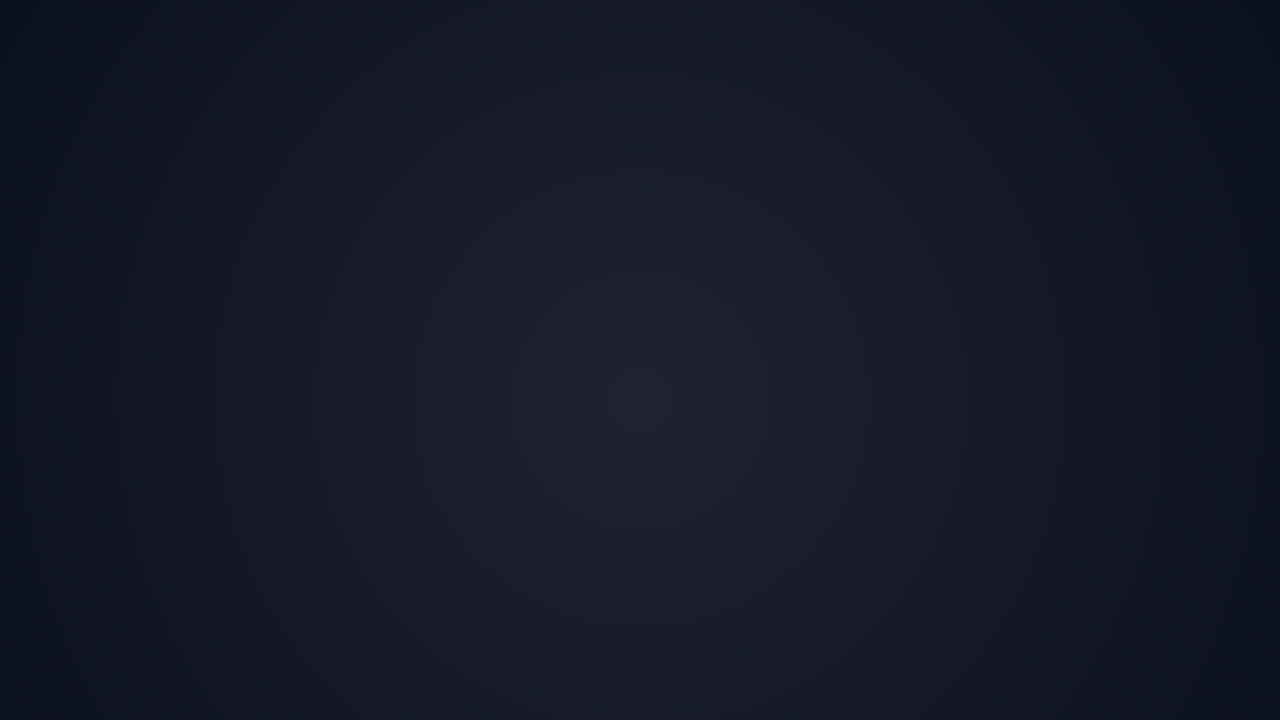
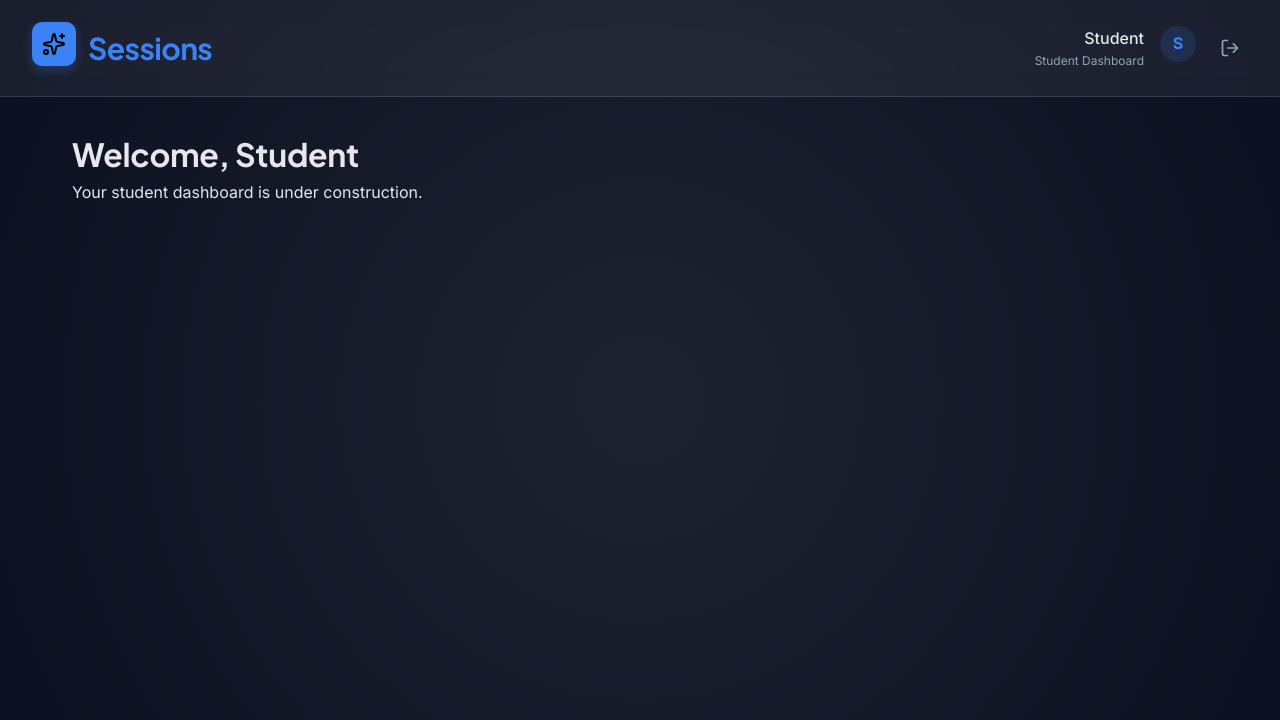
Before and after one commit to muhammadhaider02/ai-tutoring-prototype, a React (Create React App) app: page /student-dashboard/1 in a window 1280 px wide. Before the commit this address had no page. Shown: the top 720 px of the page. Built offline with nearby package versions, Linux system fonts and the light colour scheme.

Commit message:
Added Student & Teacher Dashboards

```diff
--- a/package.json
+++ b/package.json
@@ -3,6 +3,7 @@
   "version": "0.1.0",
   "private": true,
   "dependencies": {
+    "lucide-react": "^0.542.0",
     "react": "^18.2.0",
     "react-dom": "^18.2.0",
     "react-router-dom": "^6.20.0",
--- a/src/App.js
+++ b/src/App.js
@@ -3,6 +3,8 @@ import { BrowserRouter as Router, Routes, Route } from 'react-router-dom';
 import HomePage from './pages/HomePage';
 import TeacherListPage from './pages/TeacherListPage';
 import StudentListPage from './pages/StudentListPage';
+import StudentDashboardPage from './pages/StudentDashboardPage';
+import TeacherDashboardPage from './pages/TeacherDashboardPage';
 
 function App() {
   return (
@@ -12,6 +14,8 @@ function App() {
           <Route path="/" element={<HomePage />} />
           <Route path="/teachers" element={<TeacherListPage />} />
           <Route path="/students" element={<StudentListPage />} />
+          <Route path="/student-dashboard/:studentId" element={<StudentDashboardPage />} />
+          <Route path="/teacher-dashboard/:teacherId" element={<TeacherDashboardPage />} />
         </Routes>
       </div>
     </Router>
--- /dev/null
+++ b/src/pages/StudentDashboardPage.js
@@ -0,0 +1,54 @@
+import React from 'react';
+import { useNavigate, useParams } from 'react-router-dom';
+import { Sparkles, LogOut } from 'lucide-react';
+
+function StudentDashboardPage() {
+  const navigate = useNavigate();
+  const { studentId } = useParams();
+
+  // Use this to get student name from ID or API call in a real app
+  const studentName = studentId === 'amna' ? 'Amna Ahmad' : 'Student';
+  const studentInitial = studentName.charAt(0);
+
+  return (
+    <div className="dashboard-page">
+      {/* Top Navigation Bar */}
+      <div className="dashboard-navbar">
+        {/* Logo and Brand - reusing existing styles */}
+        <div className="sessions-logo">
+          <div className="logo-icon">
+            <Sparkles className="logo-icon-svg" size={24} />
+          </div>
+          <h1 className="logo-text">Sessions</h1>
+        </div>
+
+        {/* User Info and Logout - Rearranged */}
+        <div className="user-controls">
+          {/* Name and role on the left */}
+          <div className="user-info">
+            <span className="user-name">{studentName}</span>
+            <span className="user-role">Student Dashboard</span>
+          </div>
+
+          {/* Icon in the middle */}
+          <div className="student-initial" style={{ width: '36px', height: '36px', fontSize: '1rem' }}>
+            {studentInitial}
+          </div>
+
+          {/* Logout button on the right */}
+          <button className="icon-button" onClick={() => navigate('/')}>
+            <LogOut size={20} />
+          </button>
+        </div>
+      </div>
+
+      {/* Dashboard Content */}
+      <div className="dashboard-content">
+        <h1>Welcome, {studentName}</h1>
+        <p>Your student dashboard is under construction.</p>
+      </div>
+    </div>
+  );
+}
+
+export default StudentDashboardPage;
--- a/src/pages/StudentListPage.js
+++ b/src/pages/StudentListPage.js
@@ -24,7 +24,7 @@ function StudentListPage() {
 
           <h2
             className="select-role-text"
-            style={{ marginTop: '0.2rem', marginBottom: '0.5rem' }}
+            style={{ marginTop: '0.05rem', marginBottom: '0.5rem' }}
           >
             Select your role to continue
           </h2>
@@ -41,9 +41,13 @@ function StudentListPage() {
 
         {/* Updated grid layout for student cards */}
         <div className="students-grid">
-          <div className="student-card">
+          <div
+            className="student-card"
+            onClick={() => navigate('/student-dashboard/amna')}
+            style={{ cursor: 'pointer' }}
+          >
             <div className="student-initial">A</div>
-            <p className="student-name">Alice Johnson</p>
+            <p className="student-name">Amna Ahmad</p>
           </div>
 
           <div className="student-card">
--- /dev/null
+++ b/src/pages/TeacherDashboardPage.js
@@ -0,0 +1,54 @@
+import React from 'react';
+import { useNavigate, useParams } from 'react-router-dom';
+import { Sparkles, LogOut } from 'lucide-react';
+
+function TeacherDashboardPage() {
+  const navigate = useNavigate();
+  const { teacherId } = useParams();
+
+  // Use this to get teacher name from ID or API call in a real app
+  const teacherName = teacherId === 'jaka' ? 'Jaka Bavdek' : 'Teacher';
+  const teacherInitial = teacherName.charAt(0);
+
+  return (
+    <div className="dashboard-page">
+      {/* Top Navigation Bar */}
+      <div className="dashboard-navbar">
+        {/* Logo and Brand - reusing existing styles */}
+        <div className="sessions-logo">
+          <div className="logo-icon">
+            <Sparkles className="logo-icon-svg" size={24} />
+          </div>
+          <h1 className="logo-text">Sessions</h1>
+        </div>
+
+        {/* User Info and Logout - Rearranged */}
+        <div className="user-controls">
+          {/* Name and role on the left */}
+          <div className="user-info">
+            <span className="user-name">{teacherName}</span>
+            <span className="user-role">Teacher Dashboard</span>
+          </div>
+
+          {/* Icon in the middle */}
+          <div className="student-initial" style={{ width: '36px', height: '36px', fontSize: '1rem' }}>
+            {teacherInitial}
+          </div>
+
+          {/* Logout button on the right */}
+          <button className="icon-button" onClick={() => navigate('/')}>
+            <LogOut size={20} />
+          </button>
+        </div>
+      </div>
+
+      {/* Dashboard Content */}
+      <div className="dashboard-content">
+        <h1>Welcome, {teacherName}</h1>
+        <p>Your teacher dashboard is under construction.</p>
+      </div>
+    </div>
+  );
+}
+
+export default TeacherDashboardPage;
--- a/src/pages/TeacherListPage.js
+++ b/src/pages/TeacherListPage.js
@@ -24,7 +24,7 @@ function TeacherListPage() {
 
           <h2
             className="select-role-text"
-            style={{ marginTop: '0.2rem', marginBottom: '0.5rem' }}
+            style={{ marginTop: '0.05rem', marginBottom: '0.5rem' }}
           >
             Select your role to continue
           </h2>
@@ -41,9 +41,13 @@ function TeacherListPage() {
 
         {/* Updated grid layout for teacher cards */}
         <div className="students-grid">
-          <div className="student-card">
+          <div
+            className="student-card"
+            onClick={() => navigate('/teacher-dashboard/jaka')}
+            style={{ cursor: 'pointer' }}
+          >
             <div className="student-initial">J</div>
-            <p className="student-name">John Davis</p>
+            <p className="student-name">Jaka Bavdek</p>
           </div>
 
           <div className="student-card">
--- a/src/styles/styles.css
+++ b/src/styles/styles.css
@@ -387,3 +387,70 @@ a:hover {
     grid-template-columns: 1fr;
   }
 }
+
+/* Dashboard styles */
+.dashboard-page {
+  min-height: 100vh;
+  display: flex;
+  flex-direction: column;
+  background: radial-gradient(circle at center, rgba(255, 255, 255, 0.08) 0%, rgba(11, 16, 32, 1) 100%), var(--bg);
+}
+
+.dashboard-navbar {
+  display: flex;
+  justify-content: space-between;
+  align-items: center;
+  padding: 1rem 2rem;
+  background: var(--card);
+  border-bottom: 1px solid var(--card-border);
+  backdrop-filter: blur(12px);
+}
+
+.user-controls {
+  display: flex;
+  align-items: center;
+  gap: 1rem;
+}
+
+.user-info {
+  display: flex;
+  flex-direction: column;
+  align-items: flex-end;
+  text-align: right;
+}
+
+.user-name {
+  color: var(--text);
+  font-weight: 500;
+}
+
+.user-role {
+  color: var(--muted);
+  font-size: 0.75rem;
+}
+
+.icon-button {
+  background: transparent;
+  border: none;
+  color: var(--muted);
+  cursor: pointer;
+  padding: 0.5rem;
+  border-radius: 50%;
+  display: flex;
+  align-items: center;
+  justify-content: center;
+  transition: all 0.2s ease;
+}
+
+.icon-button:hover {
+  color: var(--text);
+  background: rgba(255, 255, 255, 0.1);
+}
+
+.dashboard-content {
+  flex: 1;
+  padding: 2rem;
+  max-width: 1200px;
+  margin: 0 auto;
+  width: 100%;
+}
```
